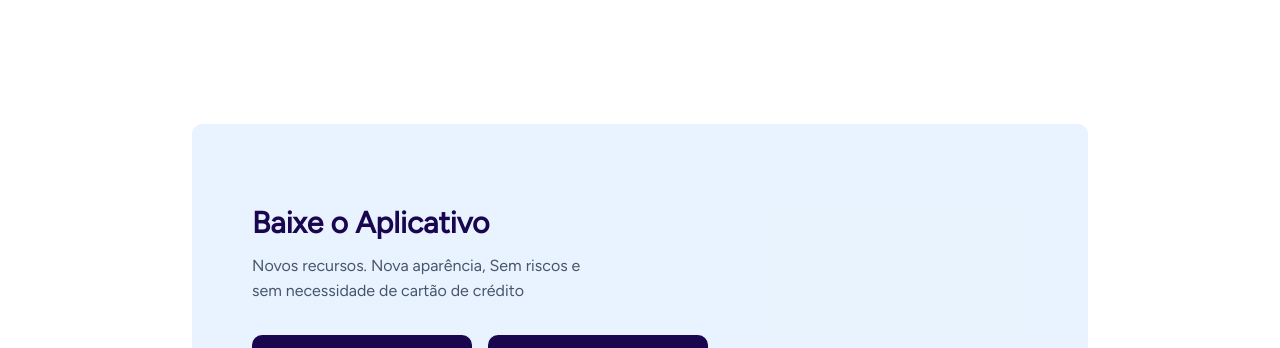
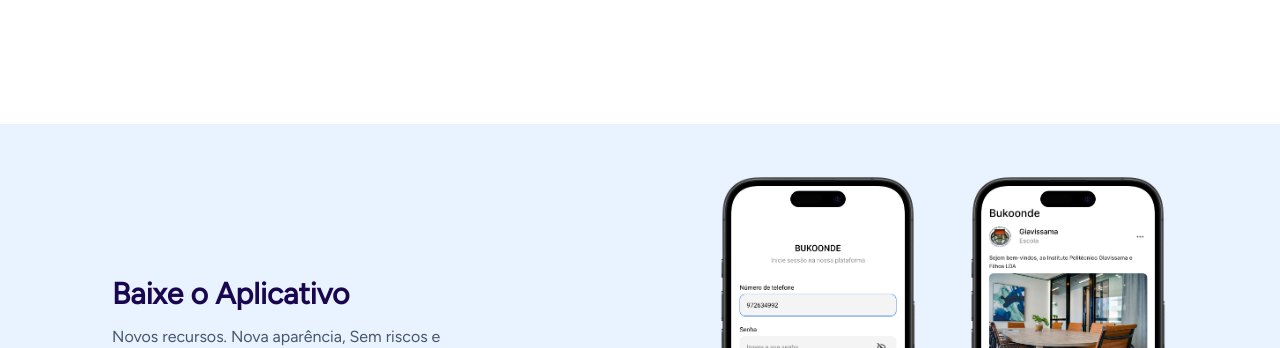
Before and after one commit to Bukoonde/bukoonde-leanding-page, a plain HTML site: page index.html in a window 1280 px wide. Shown: the part 3610-3958 px from the top of the page. Drawn offline with Linux system fonts and the light colour scheme.

Commit message:
Putting images in the container download

```diff
--- a/index.html
+++ b/index.html
@@ -362,6 +362,11 @@
                 </div>
             </div>
         </div>
+
+        <div class="app">
+            <div class="image2"></div>
+            <div class="image1"></div>
+        </div>
     </div>
 
     <footer>
--- a/style/style.css
+++ b/style/style.css
@@ -616,14 +616,14 @@ body {
 }
 
 .container-download {
-    width: 70%;
-    padding: 80px 60px;
+
+    padding: 50px 60px;
     margin: 150px auto;
     display: flex;
     background: rgb(32, 133, 248, .1);
     align-items: center;
-    justify-content: space-between;
-    border-radius: 10px;
+    justify-content: center;
+    gap: 150px;
 
     .content-download {
         h2 {
@@ -668,6 +668,27 @@ body {
                     }
                 }
             }
+        }
+    }
+
+    .app {
+        display: flex;
+        gap: 50px;
+
+        .image1, .image2 {
+            width: 200px;
+            height: 400px;
+            background-position: center;
+            background-size: cover;
+            background-repeat: no-repeat;
+        }
+
+        .image1 {
+            background-image: url('../images/Group 24.png');
+        }
+
+        .image2 {
+            background-image: url('../images/image-login.png');
         }
     }
 }
```
Also changed, not shown: images/Group 24.png (added), images/image-login.png (added).
